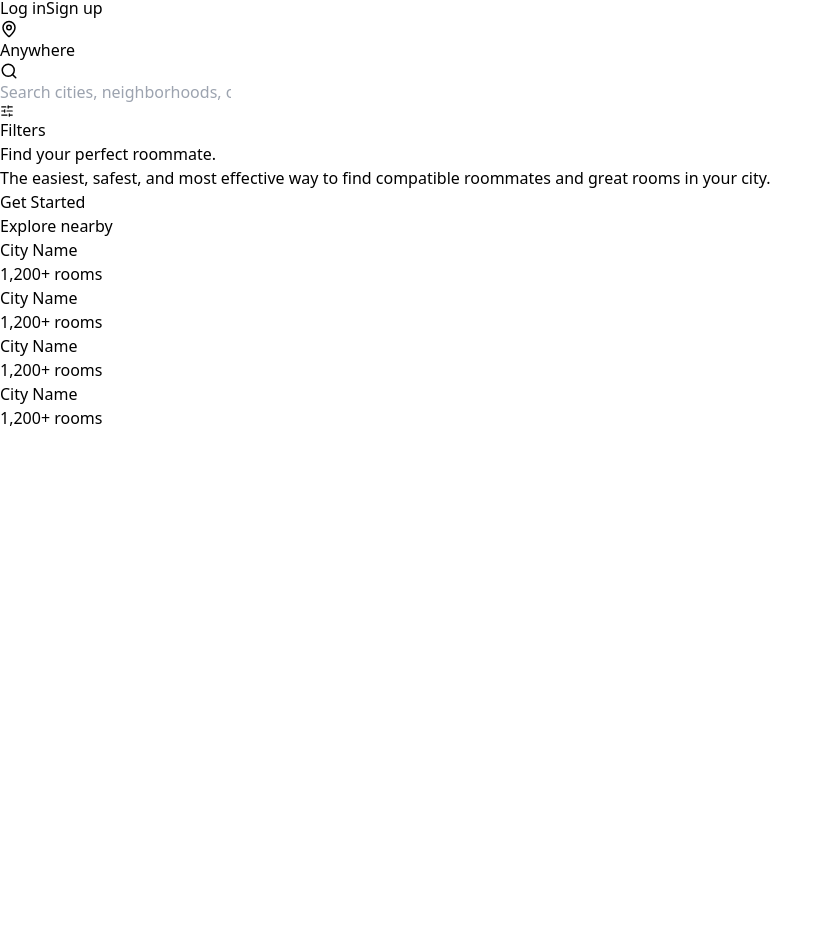
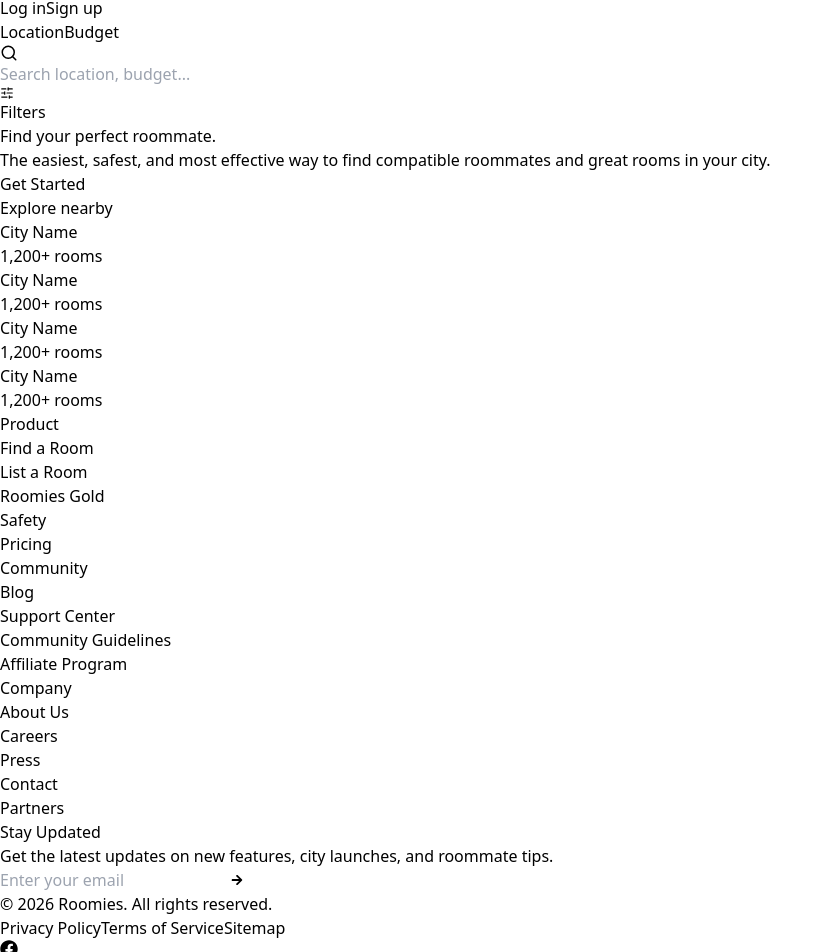
Before and after one commit to Rahmaabdelrazeq-dev/Roommate-Finder-System, a React (Vite) app: page / in a window 1280 px wide. Shown: the part 54-1006 px from the top of the page, without its empty margins (0-833 px from the left). Before the commit the page ends 800 px from the top, so only its background shows below. Built offline with nearby package versions, Linux system fonts and the light colour scheme.

Commit message:
Add Footer

```diff
--- a/package.json
+++ b/package.json
@@ -17,6 +17,7 @@
     "react": "^19.2.5",
     "react-dom": "^19.2.5",
     "react-hook-form": "^7.75.0",
+    "react-icons": "^5.6.0",
     "react-redux": "^9.2.0",
     "react-router-dom": "^7.15.0"
   },
--- a/src/features/home/pages/HomePage.tsx
+++ b/src/features/home/pages/HomePage.tsx
@@ -1,10 +1,8 @@
-import Navbar from '@/shared/components/Navbar';
 import { Link } from 'react-router-dom';
 
 const HomePage = () => {
   return (
-    <div className="min-h-screen bg-gradient-to-b from-blue-50 via-white to-blue-50/30 font-sans">
-      <Navbar />
+    <div className="h-full w-full bg-gradient-to-b from-blue-50 via-white to-blue-50/30 font-sans">
 
       {/* Hero Section */}
       <div className="max-w-7xl mx-auto px-6 py-20 lg:py-32 flex flex-col items-center text-center">
--- a/src/routes/index.tsx
+++ b/src/routes/index.tsx
@@ -2,6 +2,7 @@
 import SignupPage from '@/features/auth/pages/SignupPage';
 import LoginPage from '@/features/auth/pages/LoginPage';
 import HomePage from '@/features/home/pages/HomePage';
+import Layout from '@/shared/components/Layout';
 
 const router = createBrowserRouter([
   {
@@ -14,7 +15,13 @@
   },
   {
     path: '/',
-    element: <HomePage />,
+    element: <Layout />,
+    children: [
+      {
+        index: true,
+        element: <HomePage />,
+      }
+    ]
   }
 ]);
 
--- /dev/null
+++ b/src/shared/components/Footer.tsx
@@ -0,0 +1,96 @@
+import { Link } from 'react-router-dom';
+import { FaFacebook, FaTwitter, FaInstagram, FaLinkedin, FaArrowRight } from 'react-icons/fa';
+
+const Footer = () => {
+  const footerSections = [
+    {
+      title: 'Product',
+      links: ['Find a Room', 'List a Room', 'Roomies Gold', 'Safety', 'Pricing'],
+    },
+    {
+      title: 'Community',
+      links: ['Blog', 'Support Center', 'Community Guidelines', 'Affiliate Program'],
+    },
+    {
+      title: 'Company',
+      links: ['About Us', 'Careers', 'Press', 'Contact', 'Partners'],
+    },
+  ];
+
+  return (
+    <footer className="bg-white pt-10 pb-10 font-sans border-t border-gray-100">
+      <div className="max-w-7xl mx-auto px-6">
+        {/* Footer Navigation Grid */}
+        <div className="grid grid-cols-2 lg:grid-cols-4 gap-12 lg:gap-8 mb-16">
+          {/* Links Columns */}
+          {footerSections.map((section) => (
+            <div key={section.title} className="flex flex-col">
+              <h3 className="font-bold text-gray-900 text-sm mb-6 uppercase tracking-wider">
+                {section.title}
+              </h3>
+              <ul className="space-y-4">
+                {section.links.map((link) => (
+                  <li key={link}>
+                    <Link to="/" className="text-gray-500 hover:text-blue-600 text-sm font-medium transition-colors">
+                      {link}
+                    </Link>
+                  </li>
+                ))}
+              </ul>
+            </div>
+          ))}
+
+          {/* Newsletter Column */}
+          <div className="flex flex-col col-span-2 lg:col-span-1">
+            <h3 className="font-bold text-gray-900 text-sm mb-6 uppercase tracking-wider">
+              Stay Updated
+            </h3>
+            <p className="text-gray-500 text-sm mb-4 leading-relaxed">
+              Get the latest updates on new features, city launches, and roommate tips.
+            </p>
+            <div className="relative w-full">
+              <input
+                type="email"
+                placeholder="Enter your email"
+                className="w-full bg-gray-50 border border-gray-200 text-sm rounded-xl py-3 pl-4 pr-12 focus:outline-none focus:ring-2 focus:ring-blue-500/20 focus:border-blue-500 transition-all placeholder:text-gray-400"
+              />
+              <button className="absolute right-1.5 top-1.5 bottom-1.5 bg-[#2d2d2d] hover:bg-black text-white p-2 rounded-lg transition-colors flex items-center justify-center aspect-square">
+                <FaArrowRight size={12} />
+              </button>
+            </div>
+          </div>
+        </div>
+
+        {/* Bottom Bar */}
+        <div className="border-t border-gray-100 pt-8 flex flex-col-reverse md:flex-row justify-between items-center gap-6">
+          <div className="flex flex-col md:flex-row items-center gap-4 md:gap-8 text-sm font-medium text-gray-400">
+            <span>© {new Date().getFullYear()} Roomies. All rights reserved.</span>
+            <div className="flex gap-6">
+              <Link to="/" className="hover:text-gray-900 transition-colors">Privacy Policy</Link>
+              <Link to="/" className="hover:text-gray-900 transition-colors">Terms of Service</Link>
+              <Link to="/" className="hover:text-gray-900 transition-colors">Sitemap</Link>
+            </div>
+          </div>
+
+          {/* Socials */}
+          <div className="flex gap-4">
+            <a href="#" className="w-10 h-10 rounded-full bg-gray-50 flex items-center justify-center text-gray-400 hover:bg-blue-50 hover:text-blue-600 transition-all group">
+              <FaFacebook size={18} className="group-hover:scale-110 transition-transform" />
+            </a>
+            <a href="#" className="w-10 h-10 rounded-full bg-gray-50 flex items-center justify-center text-gray-400 hover:bg-blue-50 hover:text-blue-600 transition-all group">
+              <FaTwitter size={18} className="group-hover:scale-110 transition-transform" />
+            </a>
+            <a href="#" className="w-10 h-10 rounded-full bg-gray-50 flex items-center justify-center text-gray-400 hover:bg-blue-50 hover:text-blue-600 transition-all group">
+              <FaInstagram size={18} className="group-hover:scale-110 transition-transform" />
+            </a>
+            <a href="#" className="w-10 h-10 rounded-full bg-gray-50 flex items-center justify-center text-gray-400 hover:bg-blue-50 hover:text-blue-600 transition-all group">
+              <FaLinkedin size={18} className="group-hover:scale-110 transition-transform" />
+            </a>
+          </div>
+        </div>
+      </div>
+    </footer>
+  );
+};
+
+export default Footer;
--- a/src/shared/components/Layout.tsx
+++ b/src/shared/components/Layout.tsx
@@ -1,13 +1,15 @@
 import { Outlet } from "react-router-dom";
+import Navbar from "./Navbar";
+import Footer from "./Footer";
 
 const Layout = () => {
   return (
-    <div className="min-h-screen">
-      <header className="p-4 shadow">Navbar</header>
-
-      <main className="p-4">
+    <div className="flex flex-col min-h-screen bg-gray-50">
+      <Navbar />
+      <main className="flex-grow w-full">
         <Outlet />
       </main>
+      <Footer />
     </div>
   );
 };
--- /dev/null
+++ b/src/shared/components/Logo.tsx
@@ -0,0 +1,30 @@
+import { Link } from 'react-router-dom';
+
+const Logo = () => {
+  return (
+    <Link to="/" className="flex items-center select-none cursor-pointer group" style={{ fontFamily: "'Outfit', sans-serif" }}>
+      {/* The letter 'R' */}
+      <span className="text-[34px] font-bold tracking-[-0.04em] text-blue-600 group-hover:text-blue-700 transition-colors">
+        R
+      </span>
+
+      {/* The Custom Search-O (Magnifying Glass) */}
+      <div className="relative flex items-center justify-center w-[26px] h-[26px] mx-[1px] mt-[6px] group-hover:scale-105 transition-transform">
+        {/* Outer Circle */}
+        <div className="w-full h-full border-[5px] border-blue-600 group-hover:border-blue-700 rounded-full transition-colors"></div>
+        {/* The Magnifying Glass Handle (The 'tail') */}
+        <div
+          className="absolute -bottom-[2px] -right-[1px] w-[8px] h-[5px] bg-blue-600 group-hover:bg-blue-700 rounded-full transition-colors"
+          style={{ transform: 'rotate(45deg)' }}
+        ></div>
+      </div>
+
+      {/* The letters 'omies' */}
+      <span className="text-[34px] font-bold tracking-[-0.04em] text-blue-600 group-hover:text-blue-700 -ml-[1px] transition-colors">
+        omies
+      </span>
+    </Link>
+  );
+};
+
+export default Logo;
--- a/src/shared/components/Navbar.tsx
+++ b/src/shared/components/Navbar.tsx
@@ -1,5 +1,6 @@
-import { Search, SlidersHorizontal, MapPin } from 'lucide-react';
+import { Search, SlidersHorizontal } from 'lucide-react';
 import { Link } from 'react-router-dom';
+import Logo from './Logo';
 
 const Navbar = () => {
   return (
@@ -7,28 +8,7 @@
       {/* Upper Row: Logo and Auth */}
       <div className="max-w-7xl mx-auto px-6 h-20 flex items-center justify-between">
         {/* Logo Section */}
-        <Link to="/" className="flex items-center select-none cursor-pointer group" style={{ fontFamily: "'Outfit', sans-serif" }}>
-          {/* The letter 'R' */}
-          <span className="text-[34px] font-bold tracking-[-0.04em] text-blue-600 group-hover:text-blue-700 transition-colors">
-            R
-          </span>
-
-          {/* The Custom Search-O (Magnifying Glass) */}
-          <div className="relative flex items-center justify-center w-[26px] h-[26px] mx-[1px] mt-[6px] group-hover:scale-105 transition-transform">
-            {/* Outer Circle */}
-            <div className="w-full h-full border-[5px] border-blue-600 group-hover:border-blue-700 rounded-full transition-colors"></div>
-            {/* The Magnifying Glass Handle (The 'tail') */}
-            <div
-              className="absolute -bottom-[2px] -right-[1px] w-[8px] h-[5px] bg-blue-600 group-hover:bg-blue-700 rounded-full transition-colors"
-              style={{ transform: 'rotate(45deg)' }}
-            ></div>
-          </div>
-
-          {/* The letters 'omies' */}
-          <span className="text-[34px] font-bold tracking-[-0.04em] text-blue-600 group-hover:text-blue-700 -ml-[1px] transition-colors">
-            omies
-          </span>
-        </Link>
+        <Logo />
 
         {/* Auth Buttons */}
         <div className="flex items-center gap-6">
@@ -44,22 +24,23 @@
       {/* Lower Row: Search and Filters */}
       <div className="max-w-7xl mx-auto px-6 pb-5">
         <div className="flex items-center gap-2 max-w-2xl mx-auto border border-blue-200 rounded-full py-2 px-4 shadow-sm hover:shadow-md transition-shadow bg-white">
-          {/* Location Filter Button */}
+          {/* Cities Placeholder */}
           <button className="flex items-center gap-2 px-3 border-r border-gray-200 hover:bg-blue-50 rounded-l-full py-1 transition-colors group">
-            <MapPin size={18} className="text-blue-600 group-hover:text-blue-700" />
-            <span className="text-sm font-semibold text-[#2d2d2d]">Anywhere</span>
+            <span className="text-sm font-semibold text-[#2d2d2d]">Location</span>
           </button>
-
+          {/* Budget Placeholder */}
+          <button className="flex items-center gap-2 px-3 border-r border-gray-200 hover:bg-blue-50 py-1 transition-colors group">
+            <span className="text-sm font-semibold text-[#2d2d2d]">Budget</span>
+          </button>
           {/* Search Input */}
           <div className="flex items-center gap-3 flex-1 px-3">
             <Search size={18} className="text-blue-400" />
             <input
               type="text"
-              placeholder="Search cities, neighborhoods, or universities..."
-              className="w-full bg-transparent border-none focus:ring-0 text-sm placeholder:text-gray-400 text-[#2d2d2d] outline-none"
+              placeholder="Search location, budget..."
+              className="w-full bg-transparent border-none focus:ring-0 text-sm placeholder-gray-400 text-[#2d2d2d] outline-none"
             />
           </div>
-
           {/* Filter Button */}
           <button className="flex items-center gap-2 px-4 py-1.5 border border-blue-100 rounded-full hover:border-blue-300 hover:bg-blue-50 transition-colors bg-blue-50/50 group">
             <SlidersHorizontal size={14} className="text-blue-600 group-hover:text-blue-800" />
@@ -67,6 +48,8 @@
           </button>
         </div>
       </div>
+
+
     </nav>
   );
 };
```
Also changed, not shown: 1 other file (tests, documents, lock files or other folders).
